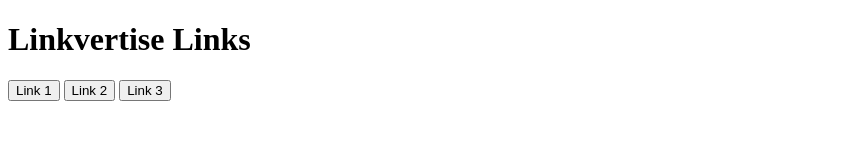
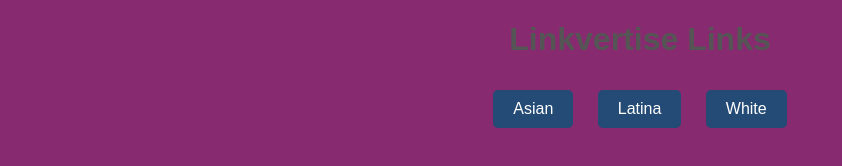
Before and after one commit to EpikBirdo/linkvertise-site, a plain HTML site: page index.html in a window 1280 px wide. Shown: the whole page, without its empty margins (0-842 px from the left). Drawn offline with Linux system fonts and the light colour scheme.

Commit message:
Updated button links with actual URLs

```diff
--- a/index.html
+++ b/index.html
@@ -4,11 +4,14 @@
     <meta charset="UTF-8">
     <meta name="viewport" content="width=device-width, initial-scale=1.0">
     <title>Linkvertise Links</title>
+    <link rel="stylesheet" href="styles.css">
 </head>
 <body>
     <h1>Linkvertise Links</h1>
-    <button onclick="window.location.href='LINK_1_HERE';">Link 1</button>
-    <button onclick="window.location.href='LINK_2_HERE';">Link 2</button>
-    <button onclick="window.location.href='LINK_3_HERE';">Link 3</button>
+    <div class="button-container">
+        <button onclick="window.location.href='https://linkvertise.com/your-link-1';">Asian</button>
+        <button onclick="window.location.href='https://linkvertise.com/your-link-2';">Latina</button>
+        <button onclick="window.location.href='https://linkvertise.com/your-link-3';">White</button>
+    </div>
 </body>
 </html>
```
